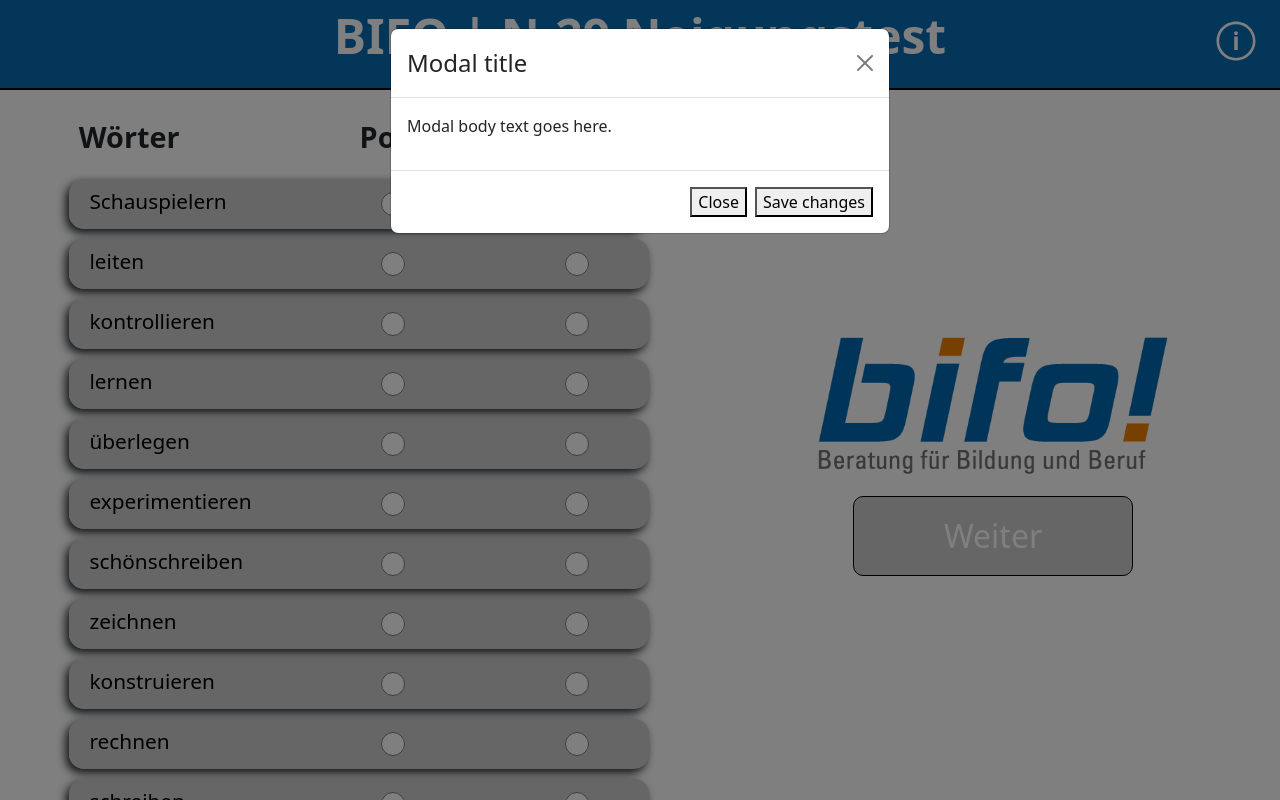
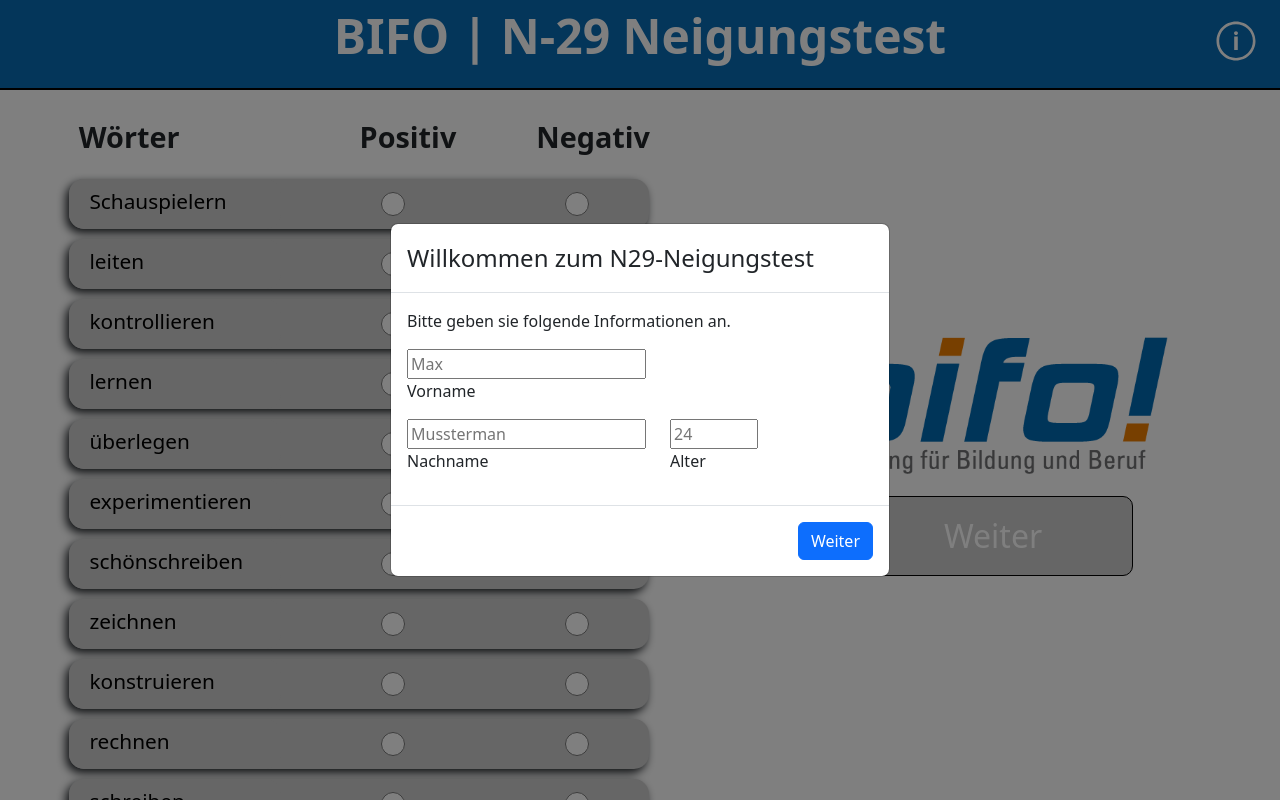
Before and after one commit to ErixXxYeas/MonkeyLab, a React (Create React App) app: page /N29 in a window 1280 px wide. Shown: the top 800 px of the page. Built offline with nearby package versions, Linux system fonts and the light colour scheme.

Commit message:
feature - DTCR modal dialogs started and input modal finished

```diff
--- a/package.json
+++ b/package.json
@@ -14,6 +14,7 @@
     "react-bootstrap": "^2.7.0",
     "react-dom": "^18.2.0",
     "react-icons": "^4.6.0",
+    "react-modal": "^3.16.1",
     "react-router-dom": "^6.4.3",
     "react-scripts": "5.0.1",
     "web-vitals": "^2.1.4"
--- a/src/Pages/N-29_Test.js
+++ b/src/Pages/N-29_Test.js
@@ -7,7 +7,7 @@ import InformationIcon from "../components/informationIcon";
 import WordSelectionList from "../components/wordSelectionCheckBoxList";
 import "../cssReset.css";
 import css from "../modules/N29.module.css";
-import { Modal } from "react-bootstrap";
+import { Modal, Row, Col, Button } from "react-bootstrap";
 
 function N29Test() {
   const pages = 29; //* pages gibt die Anzahl an die man im Array überspringt
@@ -22,11 +22,57 @@ function N29Test() {
   const [evaluationWords, setEvalutationWords] = useState(
     selectionArray.selectedWord
   );
+  const [baseInformation, setBaseInformation] = useState(selectionArray);
   const [disabled, setDisabled] = useState(false);
   const [modalState, setModalState] = useState(true);
+  const [infoModalState, setInfoModalState] = useState(false);
+  const [name, setName] = useState("");
+  const [familyName, setFamilyName] = useState("");
+  const [age, setAge] = useState(0);
+  const [error, setError] = useState(true);
 
   const handleModalState = () => {
     setModalState(() => false);
+  };
+
+  const handleInfoModalState = () => {
+    if (infoModalState === false) {
+      setInfoModalState(true);
+    } else {
+      setInfoModalState(() => false);
+    }
+  };
+
+  const handleNameChange = (event) => {
+    setName(event.target.value);
+  };
+
+  const handleFamilyNameChange = (event) => {
+    setFamilyName(event.target.value);
+  };
+
+  const handleAgeChange = (event) => {
+    setAge(event.target.value);
+  };
+
+  const handleNextModal = () => {
+    if (name === "" || familyName === "" || (age === 0 && age <= 100)) {
+      setError(false);
+    } else if (
+      !name.replace(/\s/g, "").length ||
+      !familyName.replace(/\s/g, "").length
+    ) {
+      setError(false);
+    } else if (/\d/.test(name) || /\d/.test(familyName)) {
+      setError(false);
+    } else {
+      setBaseInformation((baseInformation.name = name));
+      setBaseInformation((baseInformation.familyName = familyName));
+      setBaseInformation((baseInformation.age = age));
+      handleModalState();
+      setInfoModalState(true);
+      console.log(baseInformation);
+    }
   };
 
   const handleCheckAuswahl = (value, Int) => {
@@ -208,26 +254,83 @@ function N29Test() {
   return (
     <React.Fragment>
       <div className={css.Container}>
-        <div className={css.modalWrapper}>
-          <Modal show={modalState} onHide={handleModalState}>
-            <Modal.Header closeButton>
-              <Modal.Title>Modal title</Modal.Title>
+        <div>
+          <Modal
+            show={modalState}
+            onHide={handleModalState}
+            centered={true}
+            dialogClassName={css.modal}
+            backdrop="static"
+          >
+            <Modal.Header>
+              <Modal.Title>Willkommen zum N29-Neigungstest</Modal.Title>
             </Modal.Header>
-
             <Modal.Body>
-              <p>Modal body text goes here.</p>
+              <p>{"Bitte geben sie folgende Informationen an."}</p>
+              <div>
+                <Row>
+                  <Col>
+                    <input
+                      type={"text"}
+                      name={"name"}
+                      onChange={handleNameChange}
+                      placeholder="Max"
+                    ></input>
+                    <p>{" Vorname "}</p>
+                  </Col>
+                  <Col>
+                    <input
+                      type={"text"}
+                      name={"familyName"}
+                      onChange={handleFamilyNameChange}
+                      placeholder="Mussterman"
+                    ></input>
+                    <p>{" Nachname "}</p>
+                  </Col>
+                  <Col>
+                    <input
+                      type={"number"}
+                      min={1}
+                      max={99}
+                      onChange={handleAgeChange}
+                      placeholder="24"
+                    ></input>
+                    <p>{" Alter "}</p>
+                  </Col>
+                </Row>
+              </div>
             </Modal.Body>
 
             <Modal.Footer>
-              <button variant="secondary">Close</button>
-              <button variant="primary">Save changes</button>
+              <div className={css.modalFooter}>
+                <div className={css.error}>
+                  <p hidden={error}>*Bitte richtige Werte eingeben*</p>
+                </div>
+
+                <Button onClick={handleNextModal} variant="primary">
+                  Weiter
+                </Button>
+              </div>
+            </Modal.Footer>
+          </Modal>
+          <Modal onHide={handleInfoModalState} show={infoModalState}>
+            {" "}
+            <Modal.Header closeButton>
+              <Modal.Title>Modal heading</Modal.Title>
+            </Modal.Header>
+            <Modal.Body>
+              Woohoo, you're reading this text in a modal!
+            </Modal.Body>
+            <Modal.Footer>
+              <Button variant="secondary">Close</Button>
+              <Button variant="primary">Save Changes</Button>
             </Modal.Footer>
           </Modal>
         </div>
         <div className={css.Header}>
           <p>BIFO | N-29 Neigungstest</p>
           <div className={css.Information}>
-            <InformationIcon />
+            <InformationIcon event={handleInfoModalState} />
           </div>
         </div>
         <div className={css.main}>
--- a/src/components/informationIcon.jsx
+++ b/src/components/informationIcon.jsx
@@ -1,10 +1,13 @@
 import { IoIosInformationCircleOutline } from "react-icons/io";
 import css from "../modules/informationIcon.module.css";
 
-const InformationIcon = () => {
+const InformationIcon = (props) => {
   return (
     <div>
-      <IoIosInformationCircleOutline className={css.Icon} />
+      <IoIosInformationCircleOutline
+        className={css.Icon}
+        onClick={props.event}
+      />
     </div>
   );
 };
--- a/src/modules/N29.module.css
+++ b/src/modules/N29.module.css
@@ -109,14 +109,15 @@
   font-size: 3rem;
 }
 
-.modal {
-  width: 100px;
-  height: 80vh;
+.error {
+  width: 300px;
+  color: red;
 }
-.modalWrapper {
+
+.modalFooter {
   display: flex;
-  align-items: center;
-  justify-content: center;
+  justify-content: space-between;
+  width: 100%;
 }
 
 @media (max-width: 1300px) {
```
Also changed, not shown: 1 other file (tests, documents, lock files or other folders).
